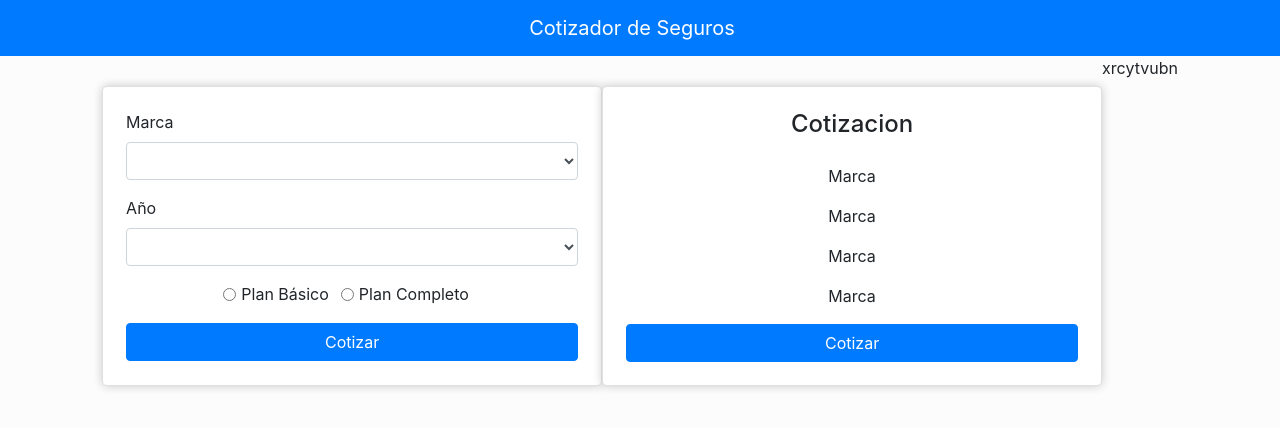
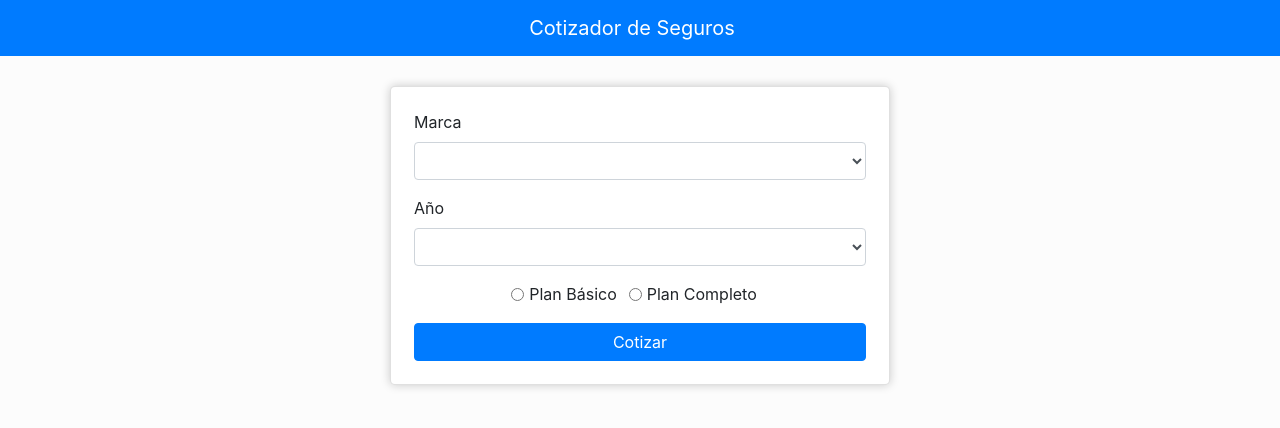
Before and after one commit to mvalencia29/Cotizador-Seguros, a React (Create React App) app: page / in a window 1280 px wide. Shown: the top 428 px of the page. Built offline with nearby package versions, Linux system fonts and the light colour scheme.

Commit message:
Done Flujo

```diff
--- a/src/App.js
+++ b/src/App.js
@@ -21,17 +21,15 @@ function App() {
 
   const [loading, setLoading] = useState(false);
 
+  const { done } = dataCotizacion;
+
   return (
     <Fragment>
       <Topbar />
       <ContenedorFormulario>
-        {loading ? (
-          <Cotizacion />
-        ) : (
-          <Formulario data={{ setDataCotizacion, setLoading }} />
-        )}
-        {<Cotizacion />}
-        {<Loading />}
+        <Formulario data={{ setDataCotizacion, setLoading, done, loading  }}  />
+        <Cotizacion dataCotizacion={dataCotizacion}  />
+        <Loading loading={loading} />
       </ContenedorFormulario>
     </Fragment>
   );
--- a/src/components/Cotizacion.js
+++ b/src/components/Cotizacion.js
@@ -1,5 +1,5 @@
 import React, { useState, Fragment } from "react";
-import { Form, Button, Card } from "react-bootstrap";
+import { Form, Button } from "react-bootstrap";
 import styled from "styled-components";
 
 const Formu = styled(Form)`
@@ -17,21 +17,21 @@ const TextCotizacion = styled.h4`
   margin-bottom: 25px;
 `;
 
-const Cotizacion = () => {
+const Cotizacion = ({ dataCotizacion }) => {
+  const { done } = dataCotizacion;
+  if (!done) return null;
   return (
     <Fragment>
       <Formu>
         <TextCotizacion>Cotizacion</TextCotizacion>
-        <p>Marca</p>
-        <p>Marca</p>
-        <p>Marca</p>
-        <p>Marca</p>
-        <Button
-          variant="primary"
-          type="button"
-          style={{ width: "100%" }}
-        >
-          Cotizar
+        <p>Marca : Americano</p>
+        <p>Año : 2010</p>
+        <p>Plan : Basico</p>
+        <p>
+          <strong>Cotizacion : </strong>Americano
+        </p>
+        <Button variant="primary" type="button" style={{ width: "100%" }}>
+          Ok
         </Button>
       </Formu>
     </Fragment>
--- a/src/components/Formulario.js
+++ b/src/components/Formulario.js
@@ -41,7 +41,7 @@ const Formulario = ({ data }) => {
     });
   };
 
-  const { setDataCotizacion, setLoading } = data;
+  const { setDataCotizacion, setLoading, done, loading } = data;
 
   const handleClick = () => {
     if (marca.trim() === "" || year.trim() === "" || plan.trim() === "") {
@@ -70,7 +70,8 @@ const Formulario = ({ data }) => {
           cotizacion: resultadoBase,
           done: true
         });
-      }, 6000);
+      }, 2000);
+
     }
   };
 
@@ -80,6 +81,8 @@ const Formulario = ({ data }) => {
 
   const vertical = "top";
   const horizontal = "center";
+
+  if(done || loading)return null;
 
   return (
     <Fragment>
--- a/src/components/Loading.js
+++ b/src/components/Loading.js
@@ -1,7 +1,44 @@
-import React from "react";
+import React, { Fragment } from "react";
+import { Form } from "react-bootstrap";
+import styled from "styled-components";
+import Skeleton from "@material-ui/lab/Skeleton";
 
-const Loading = () => {
-    return ( <p>xrcytvubn</p> );
-}
+const Formu = styled(Form)`
+  width: 500px;
+  border: 1px solid rgba(0, 0, 0, 0.12);
+  border-radius: 5px;
+  padding: 23px;
+  margin-top: 30px;
+  background-color: white;
+  box-shadow: rgb(201, 201, 201) 0px 0px 10px 0px;
+  text-align: center;
+`;
+
+const Esqueleto = styled(Skeleton)`
+  margin-bottom: 14px;
+`;
+
+const Loading = ({ loading }) => {
+  if (!loading) return null;
+
+  return (
+    <Fragment>
+      <Formu>
+        <Esqueleto
+          variant="rect"
+          width="100%"
+          height={50}
+          style={{ marginBottom: "20px" }}
+          animation="wave"
+        />
+        <Esqueleto variant="rect" animation="wave" width="100%" height={22} />
+        <Esqueleto variant="rect" animation="wave" width="100%" height={22} />
+        <Esqueleto variant="rect" animation="wave" width="100%" height={22} />
+        <Esqueleto variant="rect" animation="wave" width="100%" height={22} />
+        <Esqueleto variant="rect" animation="wave" width="100%" height={40} />
+      </Formu>
+    </Fragment>
+  );
+};
 
 export default Loading;
```
